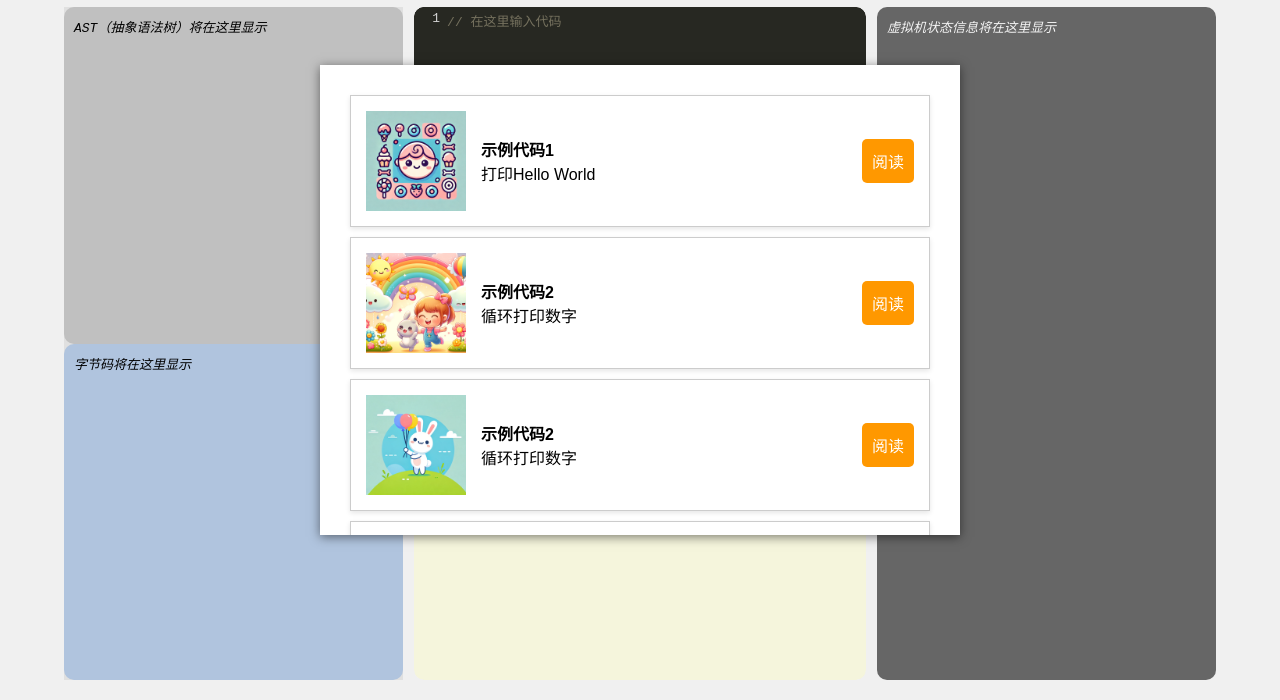
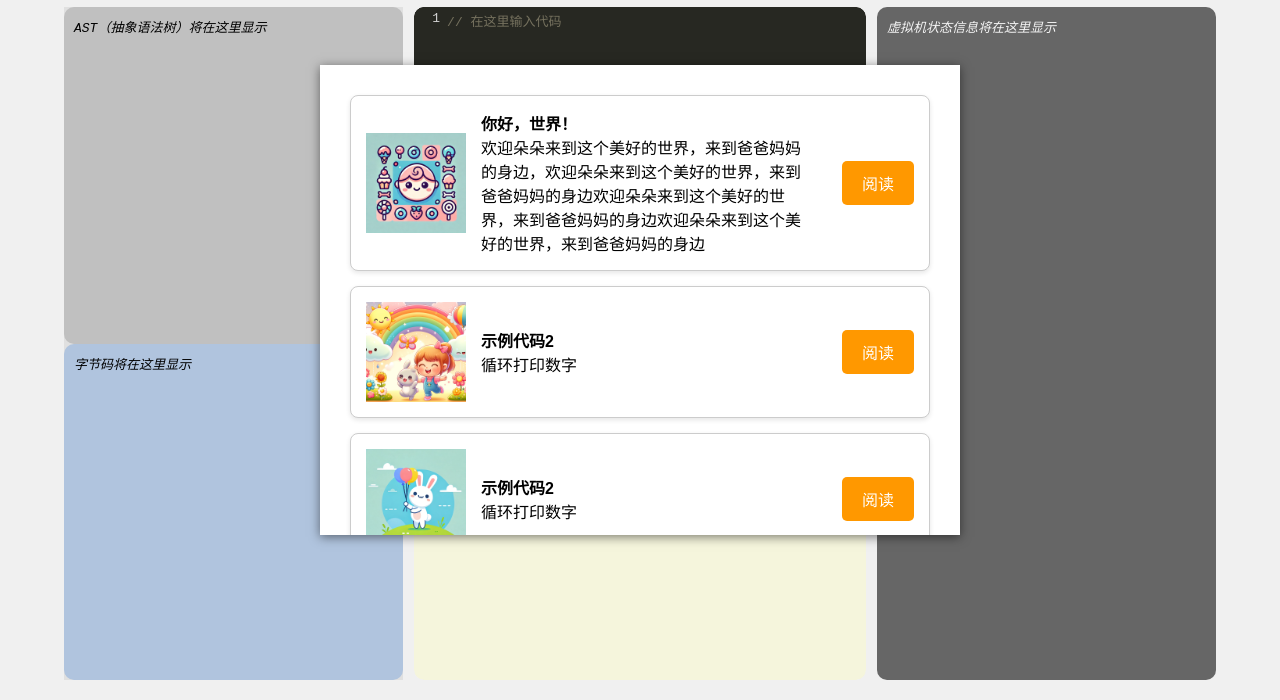
Before and after one commit to PL-play/build-LanguageForMyDaughter, a plain HTML site: page website/playground.html in a window 1280 px wide. Both pictures are taken after a click on the button "选择故事". Shown: the part 100-800 px from the top of the page. Drawn offline with nearby package versions, Linux system fonts and the light colour scheme; no server answers.

Commit message:
fix select card

```diff
--- a/website/css/style.css
+++ b/website/css/style.css
@@ -233,8 +233,7 @@ body {
 }
 
 .readButton {
-    margin-left: 10px;
-    padding: 10px;
+    padding: 10px 20px;
     background-color: #ff9800; /* 活泼的橙色 */
     color: #fff;
     border: none;
@@ -242,6 +241,7 @@ body {
     font-size: 16px;
     border-radius: 5px;
     transition: background-color 0.3s;
+    margin-left: auto; /* 将按钮向右对齐 */
 }
 
 .readButton:hover {
--- a/website/js/script.js
+++ b/website/js/script.js
@@ -138,8 +138,8 @@ function processInput() {
 const codeSelection = [
     {
         id: 1,
-        name: "\u793a\u4f8b\u4ee3\u78011",
-        intro: "\u6253\u5370Hello World",
+        name: "你好，世界！",
+        intro: "欢迎朵朵来到这个美好的世界，来到爸爸妈妈的身边，欢迎朵朵来到这个美好的世界，来到爸爸妈妈的身边欢迎朵朵来到这个美好的世界，来到爸爸妈妈的身边欢迎朵朵来到这个美好的世界，来到爸爸妈妈的身边",
         codeContent: 'code/code1.duo',
         storyContent: 'story/story1.html',
         enabled: true,
@@ -245,20 +245,55 @@ function selectCode() {
     codeSelection.forEach((codeItem) => {
         const card = document.createElement('div');
         card.className = 'card';
-        card.innerHTML = `<img src="${codeItem.thumbnail}" alt="\u7f29\u7565\u56fe"><div><strong>${codeItem.name}</strong><br>${codeItem.intro}</div>`;
-        if (selectedCodeId === codeItem.id) {
-            card.classList.add('selected');
-        }
+        card.style.display = 'flex';  // 使用 flexbox 布局使卡片内元素水平排列
+        card.style.alignItems = 'center';
+        card.style.padding = '15px';
+        card.style.marginBottom = '15px';
+        card.style.border = '1px solid #ccc';
+        card.style.borderRadius = '8px';
 
-        // 添加阅读按钮
+        // 图像部分
+        // 图像部分
+        const thumbnail = document.createElement('img');
+        thumbnail.src = codeItem.thumbnail;
+        thumbnail.alt = '\u7f29\u7565\u56fe';
+        thumbnail.style.width = '100px'; // 设置固定宽度
+        thumbnail.style.height = '100px'; // 设置固定高度
+        thumbnail.style.marginRight = '15px';
+        thumbnail.style.flexShrink = '0'; // 防止图像被压缩
+
+
+        // 文字内容部分
+        const textContainer = document.createElement('div');
+        textContainer.style.flex = '4'; // 让文字部分占据大部分可用空间
+        textContainer.style.paddingRight = '15px';
+        textContainer.innerHTML = `<strong>${codeItem.name}</strong><br>${codeItem.intro}`;
+
+        // 添加阅读按钮容器
+        const buttonContainer = document.createElement('div');
+        buttonContainer.style.display = 'flex'; // 改为 inline-flex，使容器宽度紧贴内容
+        buttonContainer.style.justifyContent = 'center';
+        buttonContainer.style.alignItems = 'center';
+        buttonContainer.style.flexShrink = '0'; // 防止按钮容器被压缩
+        buttonContainer.style.flex = '1'; // 让按钮容器占据较小部分空间
+
         const readButton = document.createElement('button');
         readButton.textContent = '\u9605\u8bfb';
         readButton.className = 'readButton';
+        readButton.style.padding = '10px 20px';
         readButton.onclick = function () {
             showStoryModal(codeItem.storyContent);
         };
-        card.appendChild(readButton);
+        buttonContainer.appendChild(readButton);
 
+
+
+        // 将各个部分添加到卡片中
+        card.appendChild(thumbnail);
+        card.appendChild(textContainer);
+        card.appendChild(buttonContainer);
+
+        // 卡片点击事件
         card.onclick = function () {
             fetch(codeItem.codeContent)
                 .then(response => response.text())
@@ -270,6 +305,9 @@ function selectCode() {
         };
         modal.appendChild(card);
     });
+
+
+
 
     document.body.appendChild(modal);
 }
```
